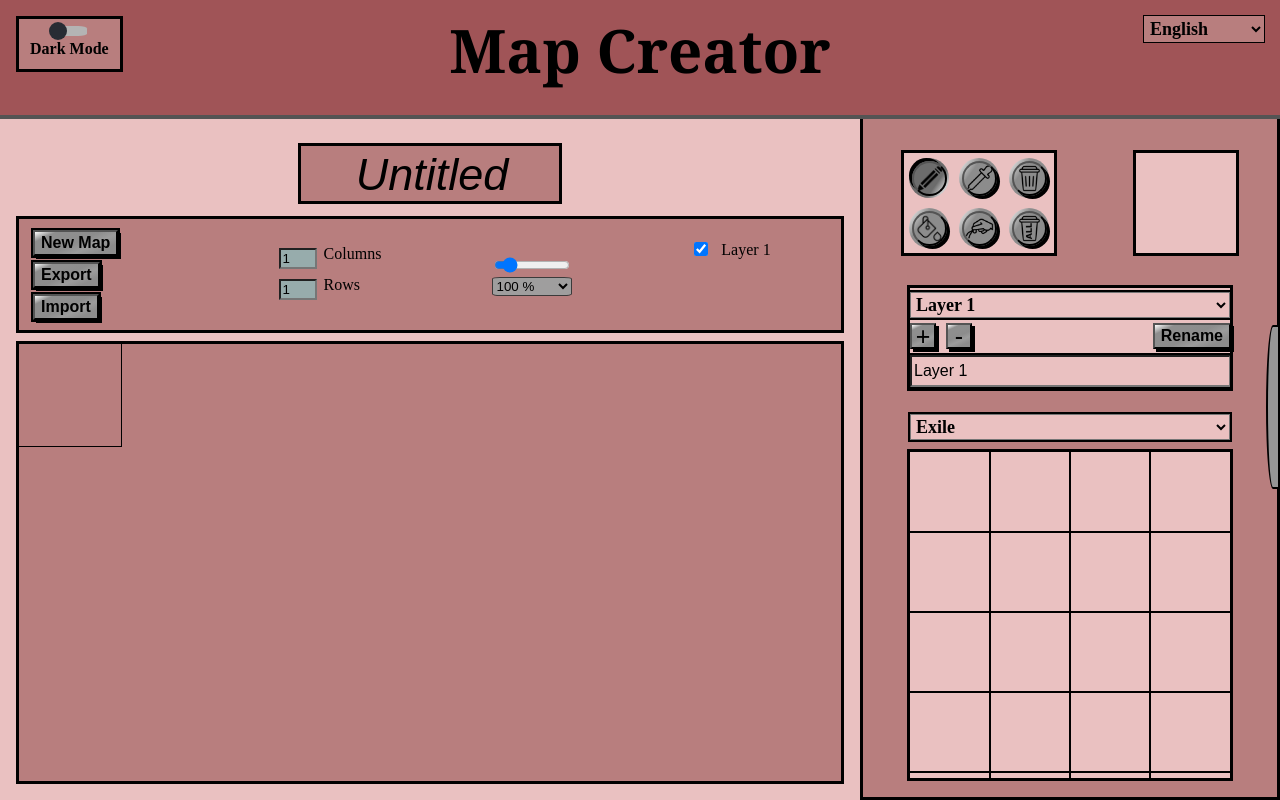
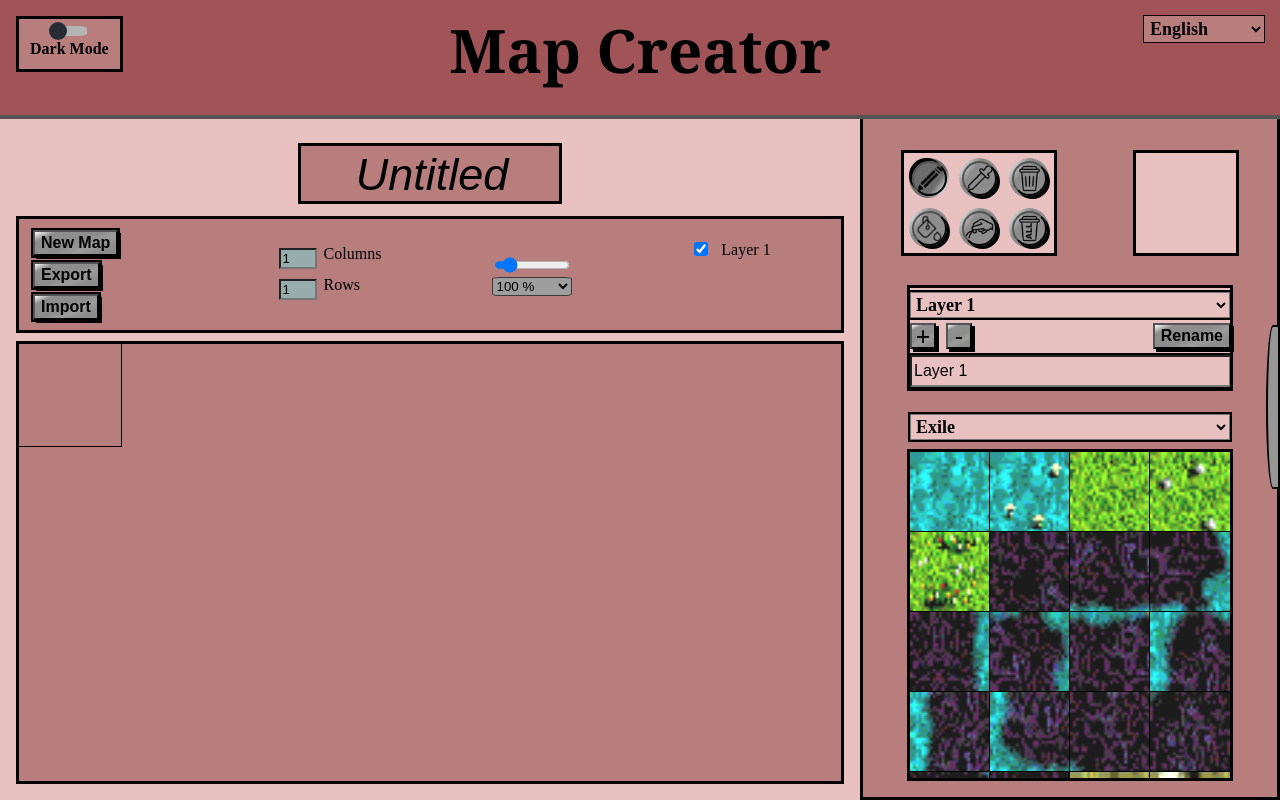
Before and after one commit to GeroNahu/Map-Creator, a React (Create React App) app: page / in a window 1280 px wide. Built offline with nearby package versions, Linux system fonts and the light colour scheme.

Commit message:
Adds url to images string

```diff
--- a/src/Components/ToolsSection.js
+++ b/src/Components/ToolsSection.js
@@ -52,12 +52,12 @@ const ToolsSection = ({
       key={`tool_${index}`}
       className="tiles"
       style={{
-        backgroundImage: image,
+        backgroundImage: `url(${image})`,
         backgroundSize: "cover",
         backgroundPosition: "center",
         outline: `solid ${theme.TOOLS_GRID_COLOR} 1px`,
       }}
-      onClick={() => onImageSelect(image)}
+      onClick={() => onImageSelect(`url(${image})`)}
     />
   ));
 
```
